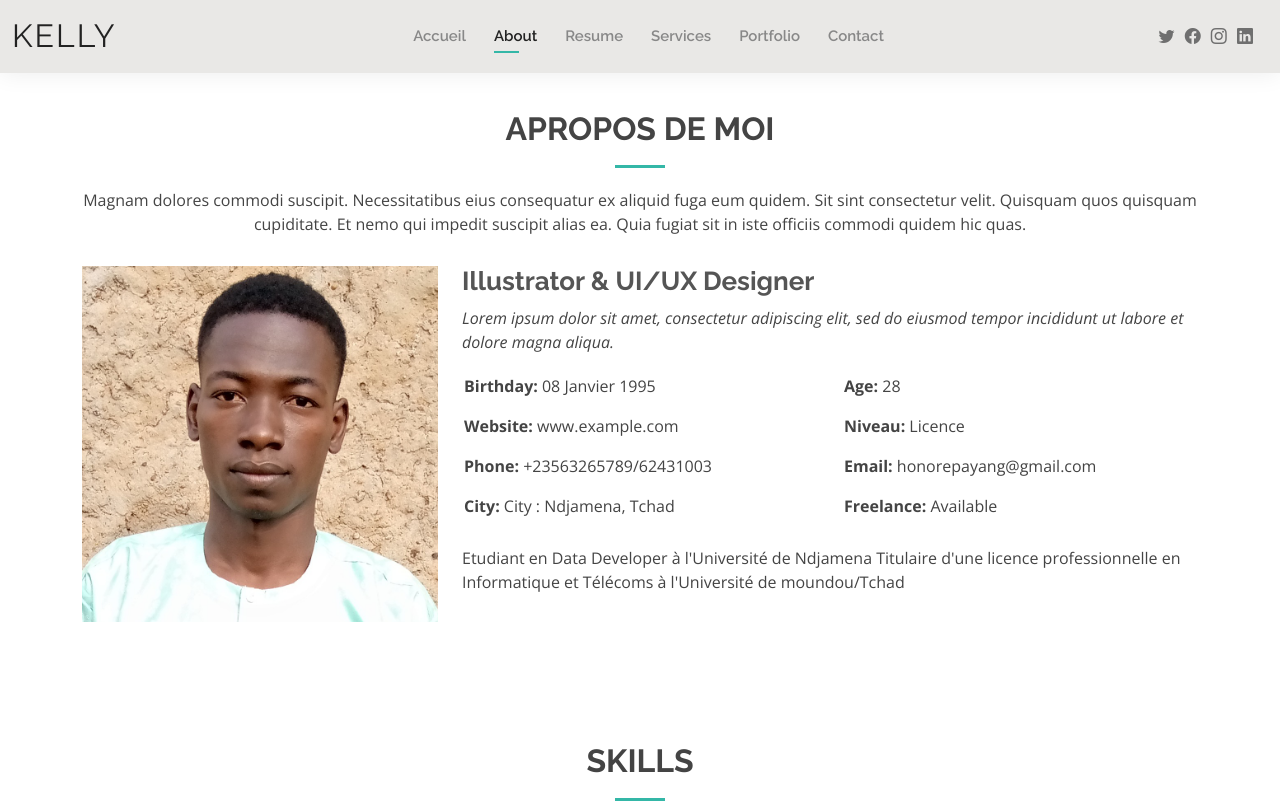
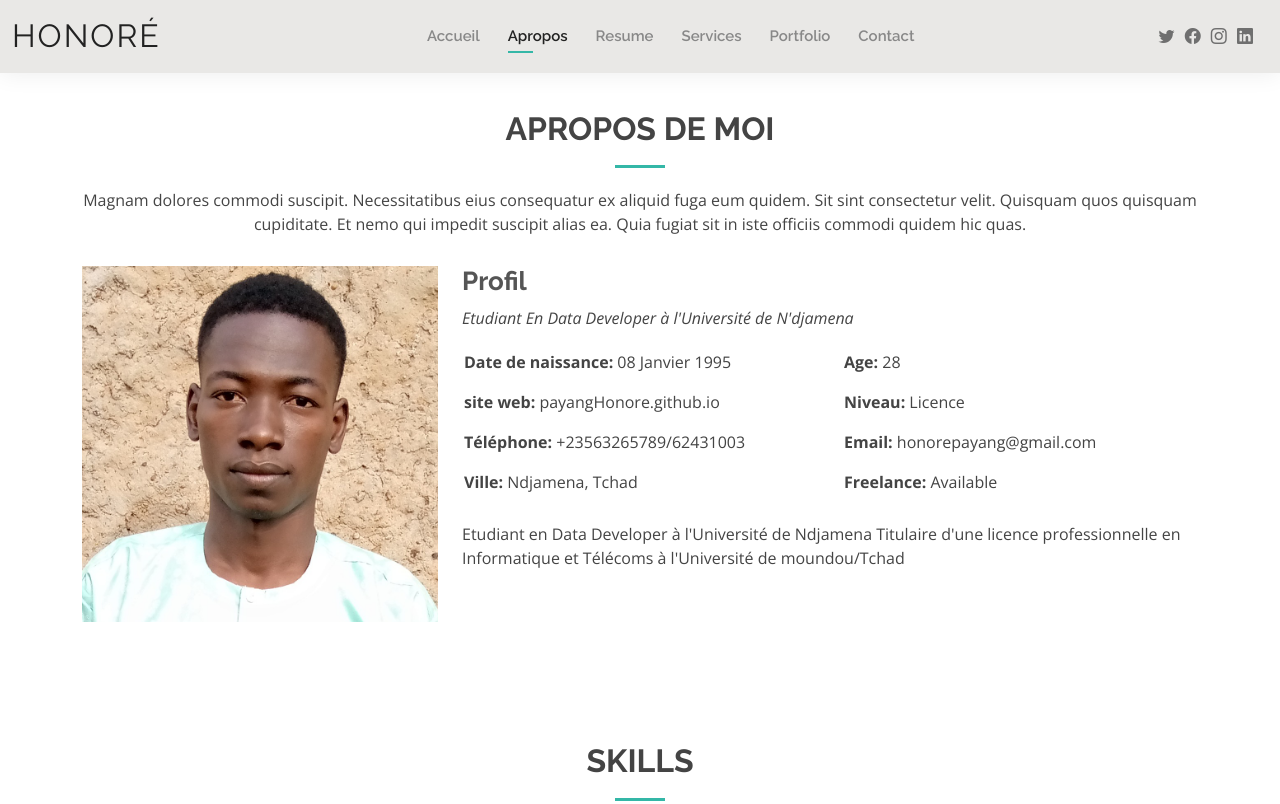
Before and after one commit to payangHonore/payangHonore.github.io, a plain HTML site: page about.html in a window 1280 px wide. Shown: the top 804 px of the page. Drawn offline with nearby package versions, Linux system fonts and the light colour scheme.

Commit message:
Update about.html

```diff
--- a/about.html
+++ b/about.html
@@ -5,7 +5,7 @@
   <meta charset="utf-8">
   <meta content="width=device-width, initial-scale=1.0" name="viewport">
 
-  <title>About - Kelly Bootstrap Template</title>
+  <title>About - Honoré Bootstrap Template</title>
   <meta content="" name="description">
   <meta content="" name="keywords">
 
@@ -41,14 +41,14 @@
   <header id="header" class="fixed-top">
     <div class="container-fluid d-flex justify-content-between align-items-center">
 
-      <h1 class="logo me-auto me-lg-0"><a href="index.html">Kelly</a></h1>
+      <h1 class="logo me-auto me-lg-0"><a href="index.html">Honoré</a></h1>
       <!-- Uncomment below if you prefer to use an image logo -->
       <!-- <a href="index.html" class="logo"><img src="assets/img/logo.png" alt="" class="img-fluid"></a>-->
 
       <nav id="navbar" class="navbar order-last order-lg-0">
         <ul>
           <li><a href="index.html">Accueil</a></li>
-          <li><a class="active" href="about.html">About</a></li>
+          <li><a class="active" href="about.html">Apropos</a></li>
           <li><a href="resume.html">Resume</a></li>
           <li><a href="services.html">Services</a></li>
           <li><a href="portfolio.html">Portfolio</a></li>
@@ -84,18 +84,17 @@
             <img src="assets/img/about.jpg" class="img-fluid" alt="">
           </div>
           <div class="col-lg-8 pt-4 pt-lg-0 content">
-            <h3>Illustrator &amp; UI/UX Designer</h3>
+            <h3>Profil</h3>
             <p class="fst-italic">
-              Lorem ipsum dolor sit amet, consectetur adipiscing elit, sed do eiusmod tempor incididunt ut labore et dolore
-              magna aliqua.
+              Etudiant En Data Developer à l'Université de N'djamena
             </p>
             <div class="row">
               <div class="col-lg-6">
                 <ul>
-                  <li><i class="bi bi-rounded-right"></i> <strong>Birthday:</strong> 08 Janvier 1995</li>
-                  <li><i class="bi bi-rounded-right"></i> <strong>Website:</strong> www.example.com</li>
-                  <li><i class="bi bi-rounded-right"></i> <strong>Phone:</strong> +23563265789/62431003</li>
-                  <li><i class="bi bi-rounded-right"></i> <strong>City:</strong> City : Ndjamena, Tchad</li>
+                  <li><i class="bi bi-rounded-right"></i> <strong>Date de naissance:</strong> 08 Janvier 1995</li>
+                  <li><i class="bi bi-rounded-right"></i> <strong>site web:</strong> payangHonore.github.io</li>
+                  <li><i class="bi bi-rounded-right"></i> <strong>Téléphone:</strong> +23563265789/62431003</li>
+                  <li><i class="bi bi-rounded-right"></i> <strong>Ville:</strong> Ndjamena, Tchad</li>
                 </ul>
               </div>
               <div class="col-lg-6">
```
